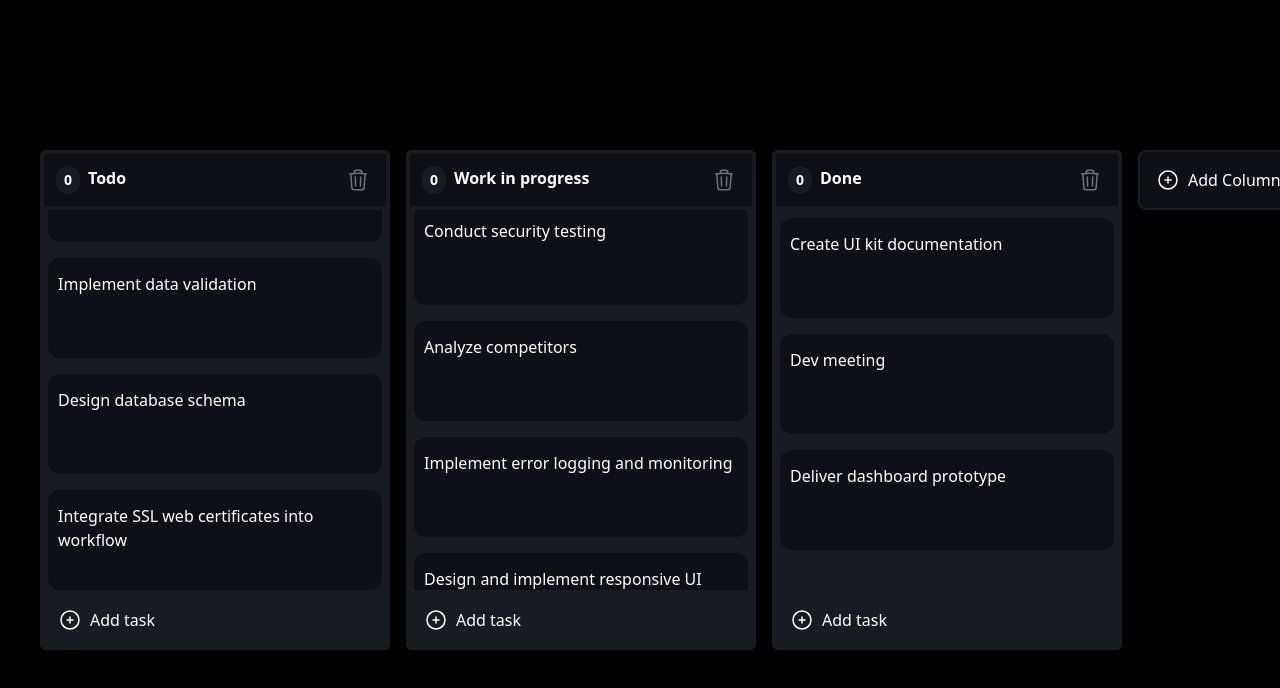
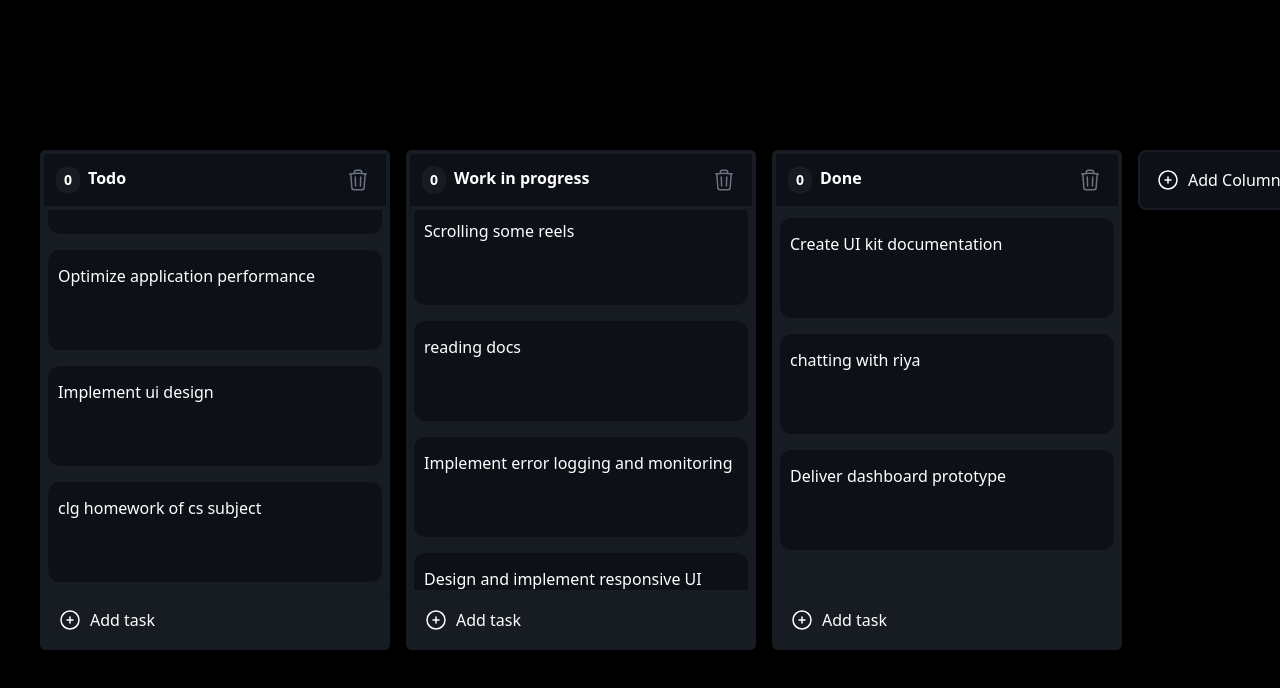
Before and after one commit to VSLuis1/Kanban-Board, a React (Vite) app: page / in a window 1280 px wide. Shown: the top 688 px of the page. Built offline with nearby package versions, Linux system fonts and the light colour scheme.

Commit message:
task added

```diff
--- a/src/components/KanbanBoard.tsx
+++ b/src/components/KanbanBoard.tsx
@@ -35,23 +35,23 @@ const defaultTasks: Task[] = [
   {
     id: "1",
     columnId: "todo",
-    content: "List admin APIs for dashboard",
+    content: "create eCommerce Web UI",
   },
   {
     id: "2",
     columnId: "todo",
     content:
-      "Develop user registration functionality with OTP delivered on SMS after email confirmation and phone number confirmation",
+      "i have to go village to meet my parents",
   },
   {
     id: "3",
     columnId: "doing",
-    content: "Conduct security testing",
+    content: "Scrolling some reels",
   },
   {
     id: "4",
     columnId: "doing",
-    content: "Analyze competitors",
+    content: "reading docs",
   },
   {
     id: "5",
@@ -61,7 +61,7 @@ const defaultTasks: Task[] = [
   {
     id: "6",
     columnId: "done",
-    content: "Dev meeting",
+    content: "chatting with riya",
   },
   {
     id: "7",
@@ -76,17 +76,12 @@ const defaultTasks: Task[] = [
   {
     id: "9",
     columnId: "todo",
-    content: "Implement data validation",
-  },
-  {
-    id: "10",
-    columnId: "todo",
-    content: "Design database schema",
+    content: "Implement ui design",
   },
   {
     id: "11",
     columnId: "todo",
-    content: "Integrate SSL web certificates into workflow",
+    content: "clg homework of cs subject",
   },
   {
     id: "12",
```
